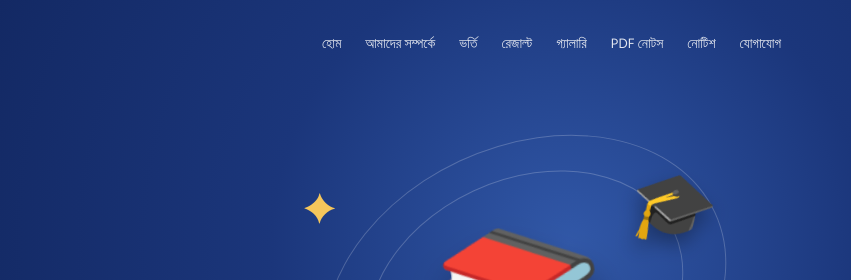
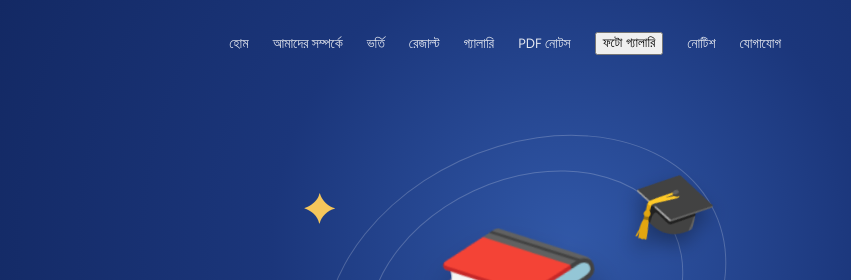
Before and after one commit to alorpothcoaching/alor-poth-coaching, a plain HTML site: page index.html in a window 1280 px wide. Shown: the top 280 px of the page, 429-1280 px from the left. Drawn offline with nearby package versions, Linux system fonts and the light colour scheme; no server answers.

Commit message:
Add button for photo gallery in navigation

```diff
--- a/index.html
+++ b/index.html
@@ -17,6 +17,7 @@
 <a href="#result">রেজাল্ট</a>
 <a href="#gallery">গ্যালারি</a>
 <a href="#resources">PDF নোটস</a>
+<button data-tab="galleryAdmin">ফটো গ্যালারি</button>
 <a href="#notices">নোটিশ</a>
         <a href="#contact">যোগাযোগ</a>
       </div>
```
